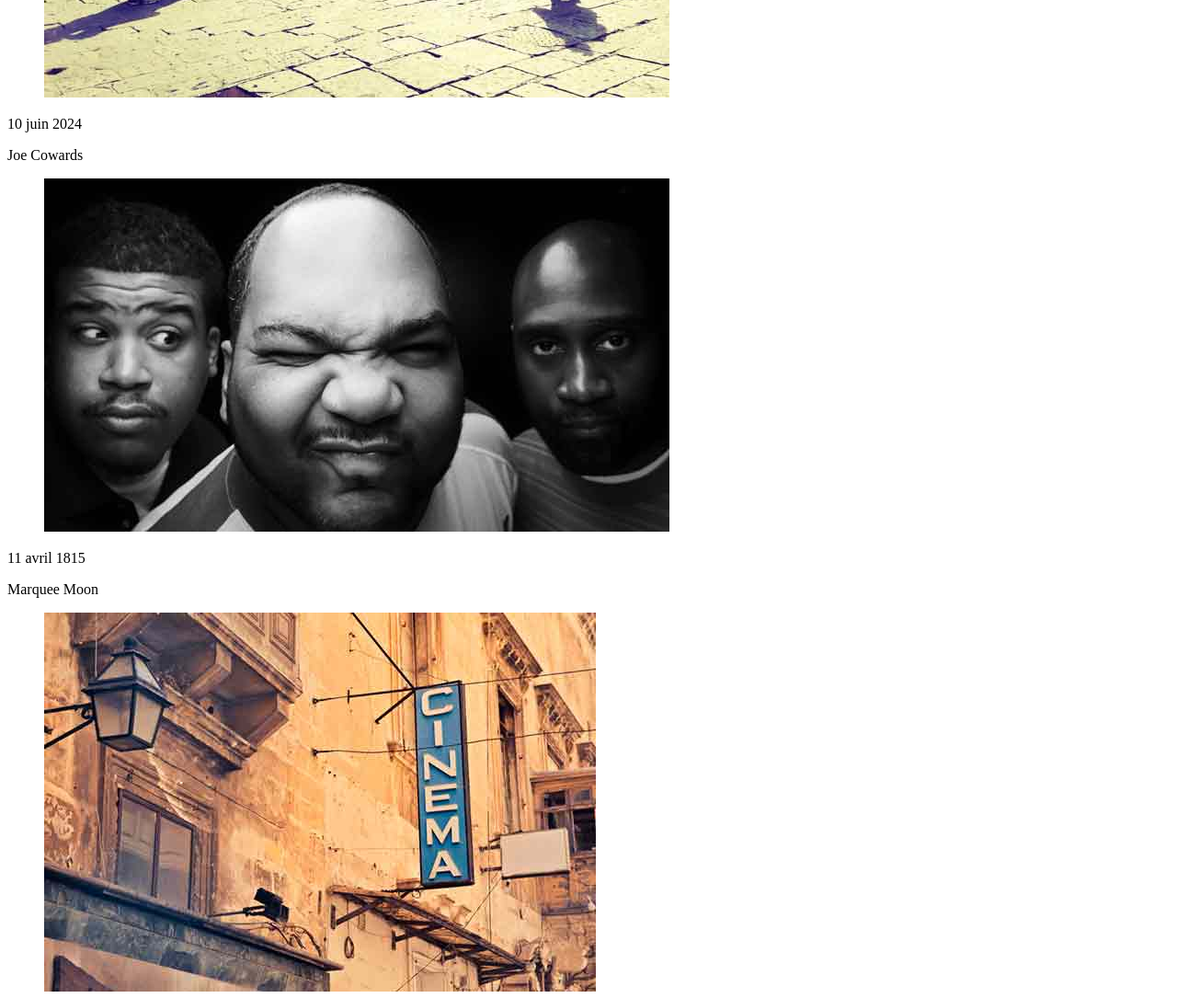
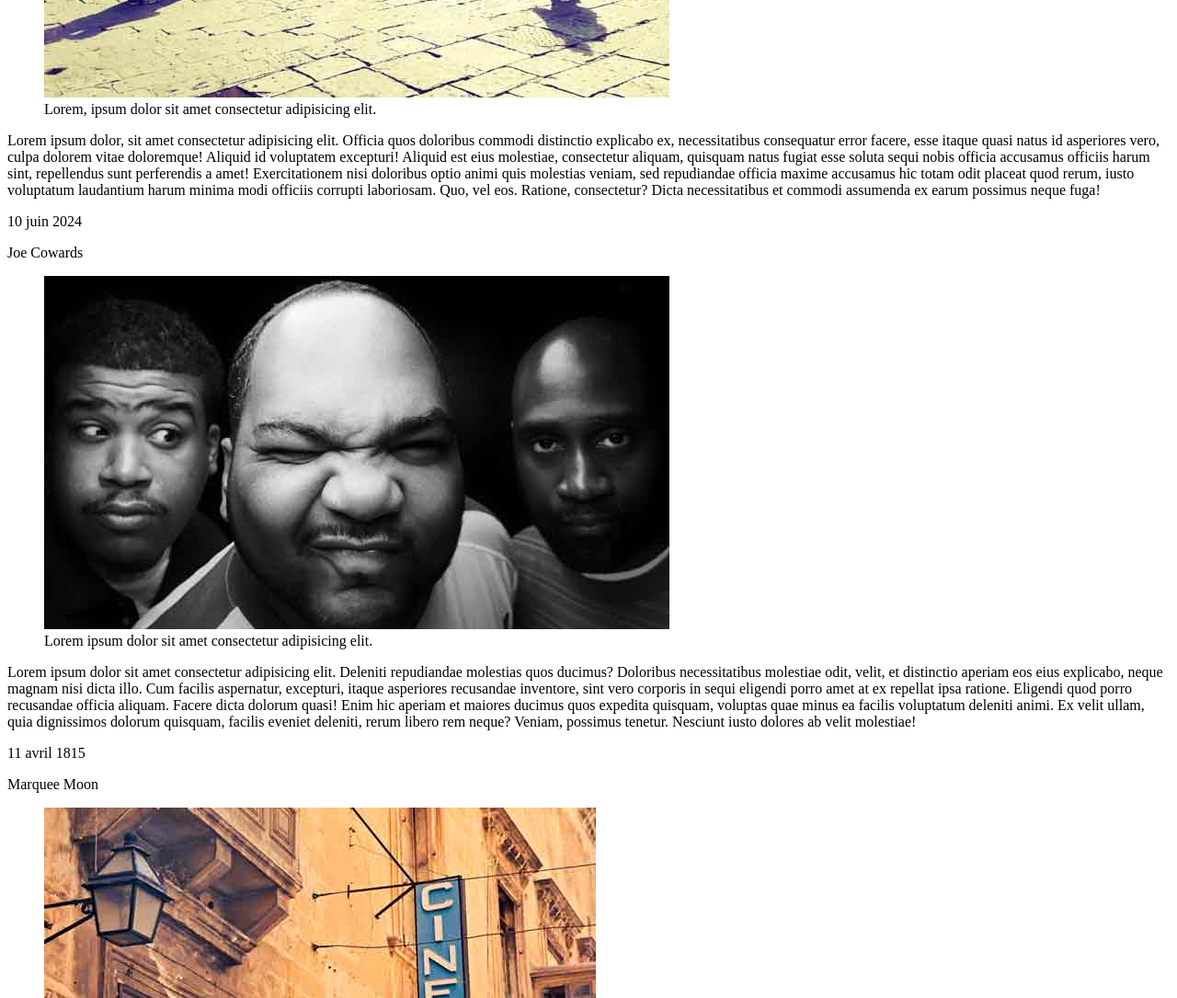
Before and after one commit to stephanebc/responsivedesign-main, a plain HTML site: page responsivedesign-main/devoirflexboxerexercice/index.html in a window 1280 px wide. Shown: the part 720-1805 px from the top of the page at 92% size. Drawn offline with Linux system fonts and the light colour scheme.

Commit message:
Ajout des textes des articles

```diff
--- a/responsivedesign-main/devoirflexboxerexercice/index.html
+++ b/responsivedesign-main/devoirflexboxerexercice/index.html
@@ -38,12 +38,14 @@
                     <figure>
                         <img src="images/image.jpg" alt="Des personnes sur une place">
                         <figcaption>
-
+                            Lorem, ipsum dolor sit amet consectetur adipisicing elit.
                         </figcaption>
                     </figure>
                 </div>
                 <div class="article-text">
-                    <P class="paragraph"></P>
+                    <P class="paragraph">
+                        Lorem ipsum dolor, sit amet consectetur adipisicing elit. Officia quos doloribus commodi distinctio explicabo ex, necessitatibus consequatur error facere, esse itaque quasi natus id asperiores vero, culpa dolorem vitae doloremque! Aliquid id voluptatem excepturi! Aliquid est eius molestiae, consectetur aliquam, quisquam natus fugiat esse soluta sequi nobis officia accusamus officiis harum sint, repellendus sunt perferendis a amet! Exercitationem nisi doloribus optio animi quis molestias veniam, sed repudiandae officia maxime accusamus hic totam odit placeat quod rerum, iusto voluptatum laudantium harum minima modi officiis corrupti laboriosam. Quo, vel eos. Ratione, consectetur? Dicta necessitatibus et commodi assumenda ex earum possimus neque fuga!
+                    </P>
                 </div>
             </article>
 
@@ -60,12 +62,14 @@
                     <figure>
                         <img src="images/picture.jpg" alt="Plan d'un film sur les visages de trois hommes">
                         <figcaption>
-
+                            Lorem ipsum dolor sit amet consectetur adipisicing elit.
                         </figcaption>
                     </figure>
                 </div>
                 <div class="article-text">
-                    <P class="paragraph"></P>
+                    <P class="paragraph">
+                        Lorem ipsum dolor sit amet consectetur adipisicing elit. Deleniti repudiandae molestias quos ducimus? Doloribus necessitatibus molestiae odit, velit, et distinctio aperiam eos eius explicabo, neque magnam nisi dicta illo. Cum facilis aspernatur, excepturi, itaque asperiores recusandae inventore, sint vero corporis in sequi eligendi porro amet at ex repellat ipsa ratione. Eligendi quod porro recusandae officia aliquam. Facere dicta dolorum quasi! Enim hic aperiam et maiores ducimus quos expedita quisquam, voluptas quae minus ea facilis voluptatum deleniti animi. Ex velit ullam, quia dignissimos dolorum quisquam, facilis eveniet deleniti, rerum libero rem neque? Veniam, possimus tenetur. Nesciunt iusto dolores ab velit molestiae!
+                    </P>
                 </div>
             </article>
 
@@ -82,13 +86,13 @@
                     <figure>
                         <img src="images/cinema.jpg" alt="Facade d'un cinéma">
                         <figcaption>
-
+                            Lorem ipsum dolor sit amet consectetur adipisicing elit.
                         </figcaption>
                     </figure>
                 </div>
                 <div class="article-text">
                     <P class="paragraph">
-
+                        Lorem ipsum dolor, sit amet consectetur adipisicing elit. Voluptas repellendus dolore hic, vitae ipsum minima temporibus eius expedita magnam ut aliquid odit explicabo, facere impedit incidunt accusantium accusamus doloremque! Mollitia similique explicabo tempore beatae rerum dolorem architecto nihil cumque nesciunt. Quia dolor rerum adipisci ipsa magnam veniam, distinctio dicta minima cum nemo consectetur perferendis nulla eos dolorum, voluptate provident soluta error nam molestias explicabo. Atque quia accusamus corrupti consequatur natus voluptas cupiditate ad debitis id nam ea quis libero, enim repellendus blanditiis officiis eum et ab voluptatibus! Dignissimos impedit consequatur nemo? Quam provident, nemo voluptatibus sapiente mollitia saepe nisi qui!
                     </P>
                 </div>
             </article>
```
